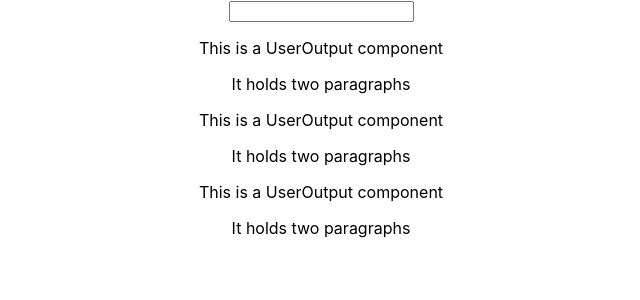
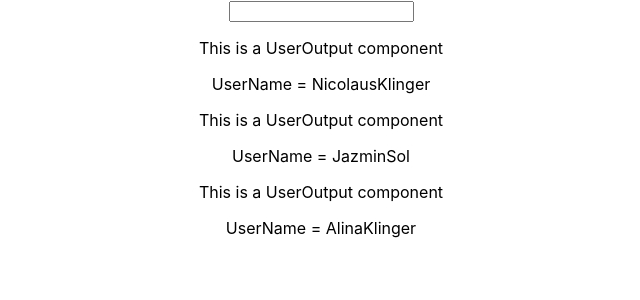
Before and after one commit to Makeedo/react-complete-guide-assignment-1, a React (Create React App) app: page / in a window 1280 px wide. Shown: the top 300 px of the page, without its empty margins (319-959 px from the left). Built offline with nearby package versions, Linux system fonts and the light colour scheme.

Commit message:
resolved step 4

```diff
--- a/src/App.js
+++ b/src/App.js
@@ -8,9 +8,9 @@ class App extends Component {
     return (
       <div className="App">
         <UserInput/>
-        <UserOutput/>
-        <UserOutput/>
-        <UserOutput/>
+        <UserOutput userName='NicolausKlinger'/>
+        <UserOutput userName='JazminSol'/>
+        <UserOutput userName='AlinaKlinger'/>
       </div>
     );
   }
--- a/src/components/UserOutput/UserOutput.js
+++ b/src/components/UserOutput/UserOutput.js
@@ -5,7 +5,7 @@ const UserOutput = (props) => {
     return(
         <div>
             <p>This is a UserOutput component</p>
-            <p>It holds two paragraphs</p>
+            <p>UserName = {props.userName}</p>
         </div>
     );
 
```
